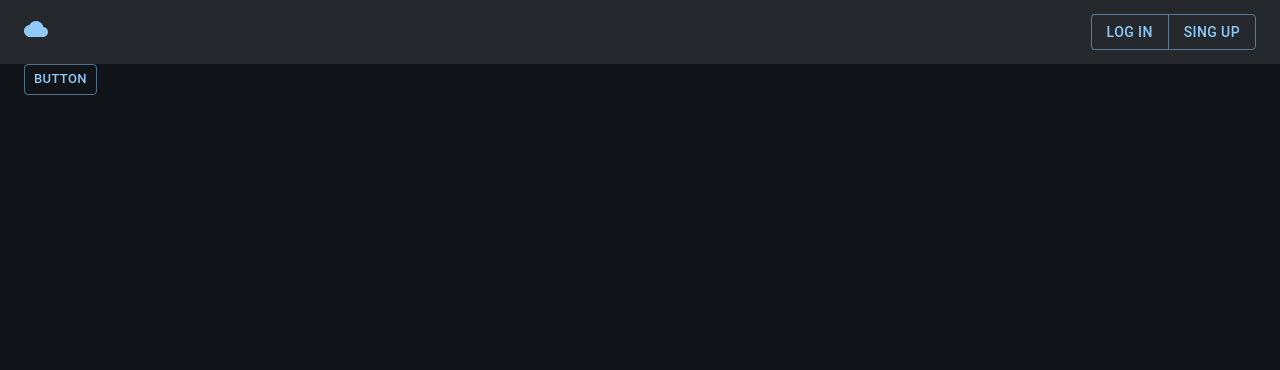
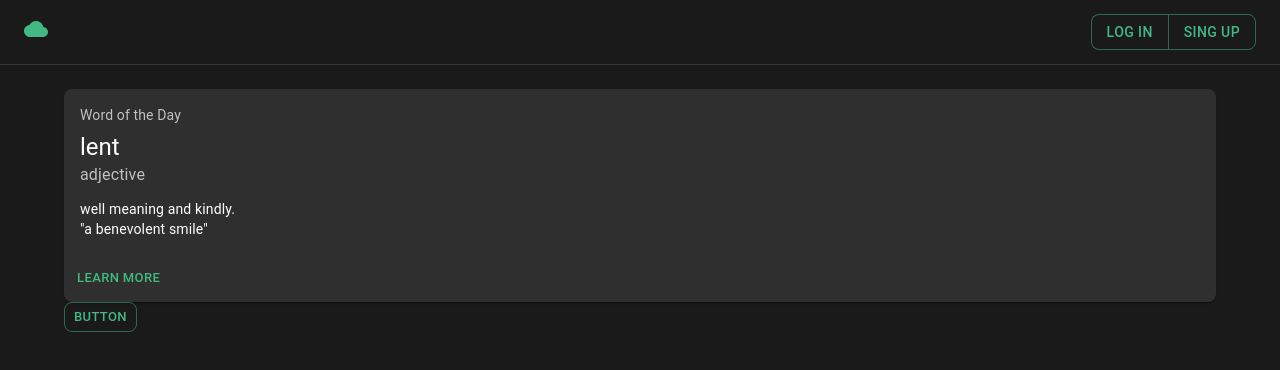
Before and after one commit to kostyamm/vocabify, a React (Vite) app: page / in a window 1280 px wide. Shown: the top 370 px of the page. Built offline with nearby package versions, Linux system fonts and the light colour scheme.

Commit message:
Refactoring theme

```diff
--- a/src/helpers/themeColourSet.tsx
+++ b/src/helpers/themeColourSet.tsx
@@ -1,38 +1,19 @@
-// import { theme, ThemeConfig } from 'antd';
-// const { darkAlgorithm } = theme;
-
-// export const lightTheme: ThemeConfig = {}
-// export const darkTheme: ThemeConfig = {
-//     algorithm: darkAlgorithm,
-//     components: {
-//         Layout: {
-//             headerBg: 'rgba(26,26,26, 0.9)',
-//             headerPadding: '0 20px',
-//             headerHeight: 64,
-//         },
-//         Menu: {
-//             itemBg: 'transparent',
-//             lineWidth: 0,
-//         },
-//     },
-//     token: {
-//         borderRadius: 8,
-//         colorPrimary: '#42b883',
-//         colorPrimaryBg: 'rgba(66,184,131,0.6)',
-//         colorLink: '#42b883',
-//         colorBgContainer: '#2f2f2f',
-//         colorBgLayout: '#1a1a1a',
-//
-//         colorBorder: 'rgba(84, 84, 84, .48)',
-//         colorPrimaryBorder: 'rgba(84, 84, 84, .48)',
-//         colorBorderSecondary: 'rgba(84, 84, 84, .48)',
-//     },
-// };
-
 import { ThemeMode } from '../contexts';
 import { createTheme, LinkProps } from '@mui/material';
 import { Link as RouterLink, LinkProps as RouterLinkProps } from 'react-router-dom';
 import { forwardRef } from 'react';
+
+const BASE_PALETTE = {
+    colorPrimary: '#42b883',
+    colorPrimaryBg: 'rgba(66,184,131,0.6)',
+
+    colorBgDefault: '#1a1a1a',
+    colorBgPaper: '#242424',
+
+    colorBorder: 'rgba(84, 84, 84, .48)',
+
+    borderRadius: 8,
+};
 
 const LinkBehavior = forwardRef<
     HTMLAnchorElement,
@@ -43,34 +24,42 @@ const LinkBehavior = forwardRef<
     return <RouterLink ref={ref} to={href} {...other} />;
 });
 
-export const lightTheme = createTheme({})
+export const lightTheme = createTheme({});
 export const darkTheme = createTheme({
+    shape: {
+        borderRadius: BASE_PALETTE.borderRadius,
+    },
     palette: {
         mode: 'dark',
         contrastThreshold: 4.5,
         background: {
-            default: 'rgb(16, 20, 24)',
-            paper: 'rgba(16, 20, 24, 0.8)',
+            default: BASE_PALETTE.colorBgDefault,
+            paper: BASE_PALETTE.colorBgPaper,
+        },
+        primary: {
+            main: BASE_PALETTE.colorPrimary,
         },
     },
     components: {
-        MuiContainer: {
-            defaultProps: {
-                maxWidth: 'xl'
-            }
-        },
         MuiAppBar: {
             styleOverrides: {
                 root: {
-                    backdropFilter: 'blur(8px)',
+                    background: 'transparent',
+                    borderBottom: `1px solid ${BASE_PALETTE.colorBorder}`,
                     boxShadow: 'none',
                 },
             },
         },
-        MuiToolbar: {
+        MuiContainer: {
+            defaultProps: {
+                maxWidth: 'lg',
+            },
+        },
+        MuiMenu: {
             styleOverrides: {
-                root: {
-                    background: 'transparent',
+                paper: {
+                    background: BASE_PALETTE.colorBgDefault,
+                    border: `1px solid ${BASE_PALETTE.colorBorder}`,
                 },
             },
         },
@@ -81,13 +70,13 @@ export const darkTheme = createTheme({
         },
         MuiButton: {
             defaultProps: {
-                size: 'small'
-            }
+                size: 'small',
+            },
         },
         MuiTextField: {
             defaultProps: {
-                size: 'small'
-            }
+                size: 'small',
+            },
         },
         MuiButtonBase: {
             defaultProps: {
@@ -99,5 +88,5 @@ export const darkTheme = createTheme({
 
 export const appThemes = {
     [ThemeMode.Dark]: darkTheme,
-    [ThemeMode.Light]: lightTheme
-}
+    [ThemeMode.Light]: lightTheme,
+};
--- /dev/null
+++ b/src/layouts/AppContent/AppContent.tsx
@@ -0,0 +1,16 @@
+import { Container } from '@mui/material';
+import { Outlet } from 'react-router-dom';
+import { ContainerOwnProps } from '@mui/material/Container/Container';
+
+export const AppContent = () => {
+    return (
+        <Container sx={getContainerSx}>
+            <Outlet />
+        </Container>
+    );
+};
+
+const getContainerSx: ContainerOwnProps['sx'] = ({ spacing }) => ({
+    paddingTop: spacing(3),
+    paddingBottom: spacing(3),
+})
--- /dev/null
+++ b/src/layouts/AppContent/index.tsx
@@ -0,0 +1 @@
+export * from './AppContent.tsx'
--- a/src/layouts/AppHeader/AppHeader.tsx
+++ b/src/layouts/AppHeader/AppHeader.tsx
@@ -8,7 +8,7 @@ const Offset = styled('div')(({ theme }) => theme.mixins.toolbar);
 export const AppHeader = () => {
     return (
         <AppBar position="sticky">
-            <Container>
+            <Container maxWidth="xl">
                 <Toolbar variant="dense" disableGutters>
                     <Offset />
 
--- a/src/layouts/BaseLayout.tsx
+++ b/src/layouts/BaseLayout.tsx
@@ -1,7 +1,6 @@
 import { Fragment } from 'react';
-import { Outlet } from 'react-router-dom';
-import { Container } from '@mui/material';
 import { AppHeader } from './AppHeader';
+import { AppContent } from './AppContent';
 
 export const BaseLayout = () => {
     return (
@@ -11,11 +10,3 @@ export const BaseLayout = () => {
         </Fragment>
     );
 };
-
-const AppContent = () => {
-    return (
-        <Container>
-            <Outlet />
-        </Container>
-    );
-};
--- a/src/pages/home.tsx
+++ b/src/pages/home.tsx
@@ -1,9 +1,30 @@
 import { Fragment } from 'react';
-import { Button } from '@mui/material'
+import { Button, Card, CardActions, CardContent, Typography } from '@mui/material';
 
 export const Home = () => {
     return (
         <Fragment>
+            <Card sx={{ minWidth: 275 }}>
+                <CardContent>
+                    <Typography sx={{ fontSize: 14 }} color="text.secondary" gutterBottom>
+                        Word of the Day
+                    </Typography>
+                    <Typography variant="h5" component="div">
+                        lent
+                    </Typography>
+                    <Typography sx={{ mb: 1.5 }} color="text.secondary">
+                        adjective
+                    </Typography>
+                    <Typography variant="body2">
+                        well meaning and kindly.
+                        <br />
+                        {'"a benevolent smile"'}
+                    </Typography>
+                </CardContent>
+                <CardActions>
+                    <Button size="small">Learn More</Button>
+                </CardActions>
+            </Card>
             <Button variant="outlined">Button</Button>
         </Fragment>
     );
```
